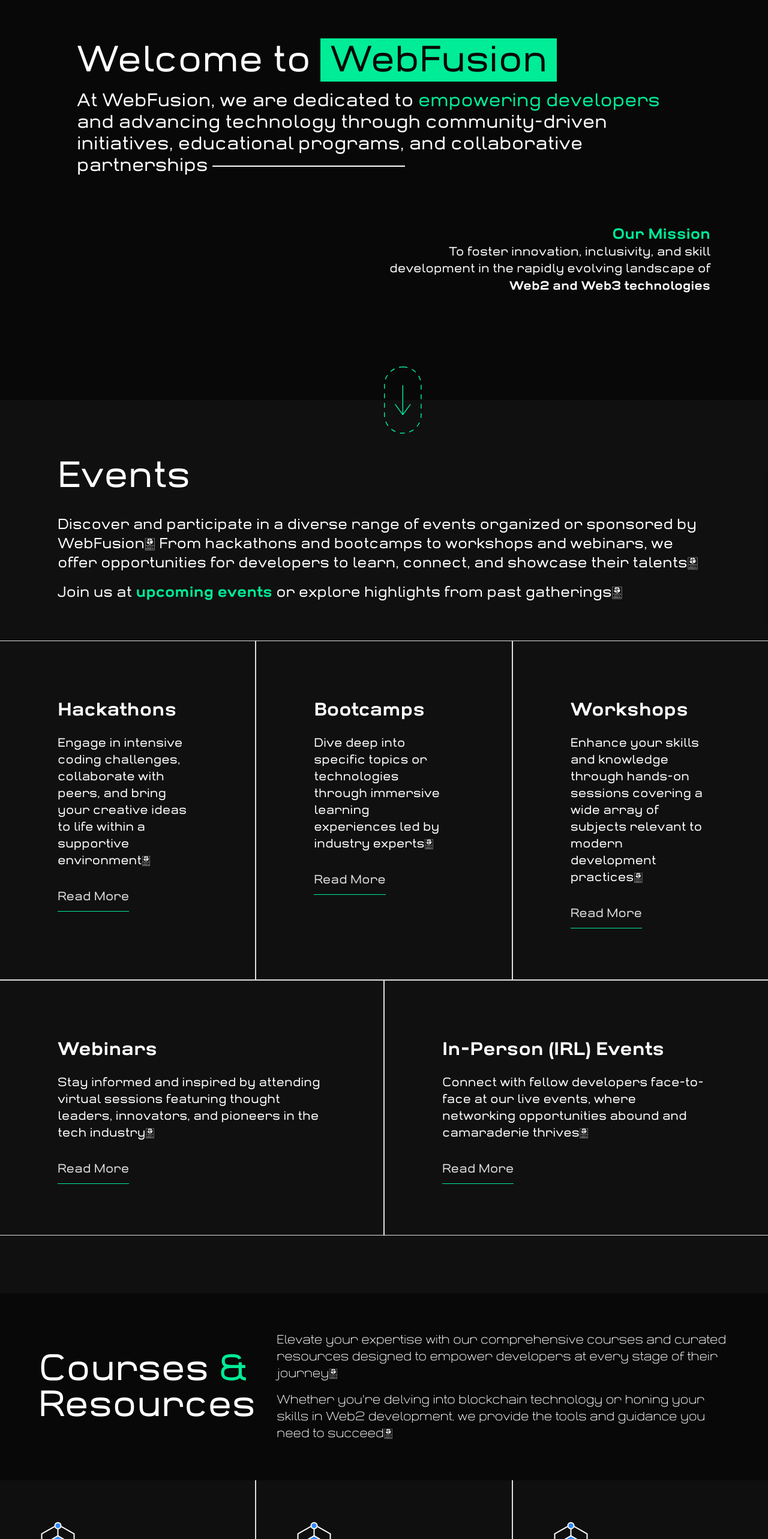
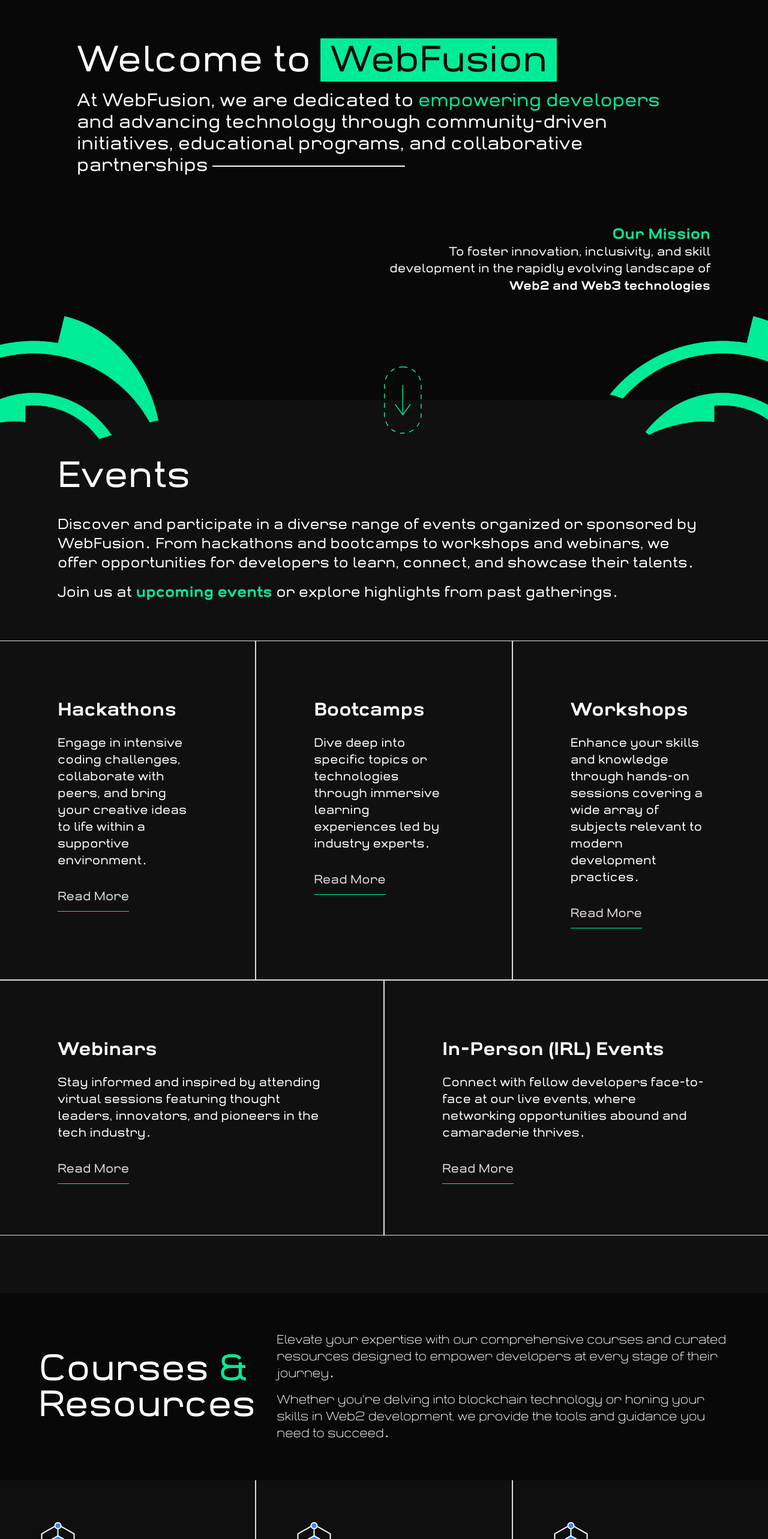
Before and after one commit to webfusiondev/WebFusion.xyz, a Next.js app: page / in a window 1280 px wide. Shown: the part 234-2800 px from the top of the page at 60% size. Built offline with nearby package versions, Linux system fonts and the light colour scheme.

Commit message:
added stripes

```diff
--- a/app/page.tsx
+++ b/app/page.tsx
@@ -1,10 +1,12 @@
+import Image from "next/image";
+
 import IconPark from "./icon-park";
 import Logo from "./logo";
 
 export default function Home() {
   return (
     <>
-      <main className="min-h-screen flex flex-col relative">
+      <main className="min-h-screen flex flex-col relative overflow-x-clip">
         <nav className="px-24 py-6 flex items-center h-32 justify-between select-none text-xl border-b border-b-secondary">
           <Logo />
           <div className="flex items-center justify-center gap-4">
@@ -34,7 +36,7 @@ export default function Home() {
             <span className="inline">
               {" "}
               and advancing technology through community-driven initiatives,
-              educational programs, and collaborative partnerships{" "}
+              educational programs, and collaborative partnerships{"  "}
             </span>
             <span
               style={{ width: "32.36%" }}
@@ -98,6 +100,21 @@ export default function Home() {
             />
           </path>
         </svg>
+
+        <Image
+          alt="webfusion stripe"
+          width={396}
+          height={206}
+          style={{ left: "-132px", bottom: "-65px", position: "absolute" }}
+          src="/pattern-stripe.png"
+        />
+        <Image
+          alt="webfusion stripe"
+          width={396}
+          height={206}
+          style={{ bottom: "-65px", right: "-132px", position: "absolute" }}
+          src="/pattern-stripe.png"
+        />
       </main>
       <section
         className="py-24 overflow-hidden"
@@ -107,16 +124,16 @@ export default function Home() {
           <div className="font-medium text-6xl mb-9">Events</div>
           <p className="mb-4">
             Discover and participate in a diverse range of events organized or
-            sponsored by WebFusion. From hackathons and bootcamps to workshops
-            and webinars, we offer opportunities for developers to learn,
-            connect, and showcase their talents.
+            sponsored by WebFusion&#8228; From hackathons and bootcamps to
+            workshops and webinars, we offer opportunities for developers to
+            learn, connect, and showcase their talents&#8228;
           </p>
           <div>
             Join us at{" "}
             <span className="font-bold text-brand-green cursor-pointer">
               upcoming events
             </span>{" "}
-            or explore highlights from past gatherings.
+            or explore highlights from past gatherings&#8228;
           </div>
         </div>
         <div
@@ -127,7 +144,8 @@ export default function Home() {
             <div className="font-bold text-3xl mb-6">Hackathons</div>
             <p className="text-xl mb-8">
               Engage in intensive coding challenges, collaborate with peers, and
-              bring your creative ideas to life within a supportive environment.
+              bring your creative ideas to life within a supportive
+              environment&#8228;
             </p>
             <span className="text-xl text-secondary pb-3 border-b border-b-brand-green cursor-pointer">
               Read More
@@ -137,7 +155,7 @@ export default function Home() {
             <div className="font-bold text-3xl mb-6">Bootcamps</div>
             <p className="text-xl mb-8">
               Dive deep into specific topics or technologies through immersive
-              learning experiences led by industry experts.
+              learning experiences led by industry experts&#8228;
             </p>
             <span className="text-xl text-secondary pb-3 border-b border-b-brand-green cursor-pointer">
               Read More
@@ -148,7 +166,7 @@ export default function Home() {
             <p className="text-xl mb-8">
               Enhance your skills and knowledge through hands-on sessions
               covering a wide array of subjects relevant to modern development
-              practices.
+              practices&#8228;
             </p>
             <span className="text-xl text-secondary pb-3 border-b border-b-brand-green cursor-pointer">
               Read More
@@ -158,7 +176,8 @@ export default function Home() {
             <div className="font-bold text-3xl mb-6">Webinars</div>
             <p className="text-xl mb-8">
               Stay informed and inspired by attending virtual sessions featuring
-              thought leaders, innovators, and pioneers in the tech industry.
+              thought leaders, innovators, and pioneers in the tech
+              industry&#8228;
             </p>
             <span className="text-xl text-secondary pb-3 border-b border-b-brand-green cursor-pointer">
               Read More
@@ -170,7 +189,8 @@ export default function Home() {
             </div>
             <p className="text-xl mb-8">
               Connect with fellow developers face-to-face at our live events,
-              where networking opportunities abound and camaraderie thrives.
+              where networking opportunities abound and camaraderie
+              thrives&#8228;
             </p>
             <span className="text-xl text-secondary pb-3 border-b border-b-brand-green cursor-pointer">
               Read More
@@ -190,12 +210,12 @@ export default function Home() {
             <p className="mb-4">
               Elevate your expertise with our comprehensive courses and curated
               resources designed to empower developers at every stage of their
-              journey.
+              journey&#8228;
             </p>
             <p>
-              Whether you&apos;re delving into blockchain technology or honing your
-              skills in Web2 development, we provide the tools and guidance you
-              need to succeed.
+              Whether you&apos;re delving into blockchain technology or honing
+              your skills in Web2 development, we provide the tools and guidance
+              you need to succeed&#8228;
             </p>
           </div>
         </div>
@@ -205,30 +225,36 @@ export default function Home() {
             className="grid grid-cols-3"
           >
             <div className="border border-secondary px-14 py-16">
-              <div className="mb-4"><IconPark /></div>
+              <div className="mb-4">
+                <IconPark />
+              </div>
               <div className="text-3xl mb-4 font-bold">Developer Courses</div>
               <p className="text-xl">
                 Expand your knowledge and proficiency in Web2 development
                 languages, frameworks, and best practices with our targeted
-                curriculum.
+                curriculum&#8228;
               </p>
             </div>
             <div className="border border-secondary px-14 py-16">
-              <div className="mb-4"><IconPark /></div>
+              <div className="mb-4">
+                <IconPark />
+              </div>
               <div className="text-3xl mb-4 font-bold">Blockchain Courses</div>
               <p className="text-xl">
                 Gain a deep understanding of blockchain fundamentals, smart
                 contract development, decentralized applications (DApps), and
-                more through our specialized courses.
+                more through our specialized courses&#8228;
               </p>
             </div>
             <div className="border border-secondary px-14 py-16">
-              <div className="mb-4"><IconPark /></div>
+              <div className="mb-4">
+                <IconPark />
+              </div>
               <div className="text-3xl mb-4 font-bold">Developer Resources</div>
               <p className="text-xl">
                 Access a wealth of tutorials, documentation, code samples, and
                 tools curated to support your ongoing learning and professional
-                growth.
+                growth&#8228;
               </p>
             </div>
           </div>
```
Also changed, not shown: public/pattern-stripe.png (added).
